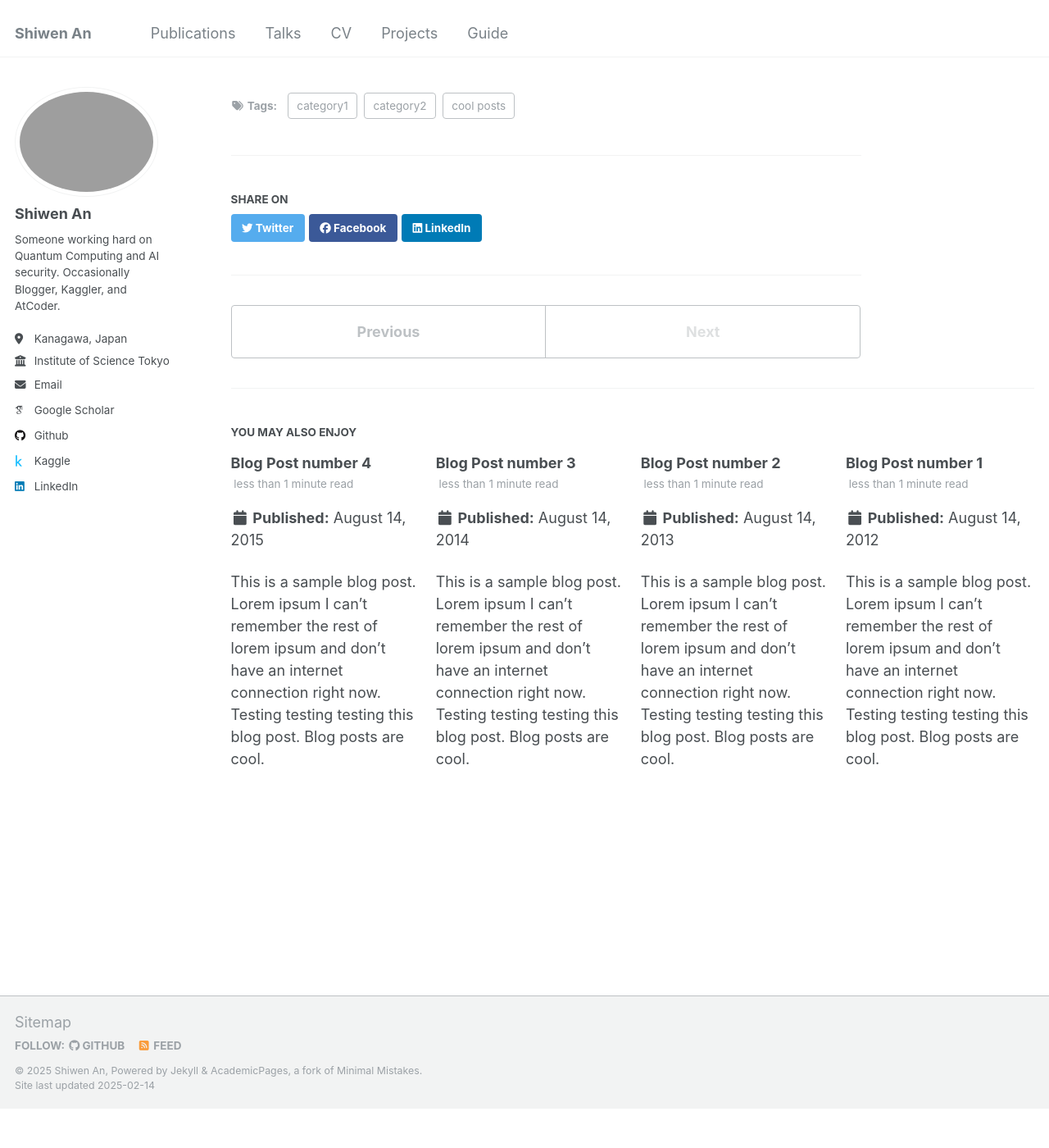
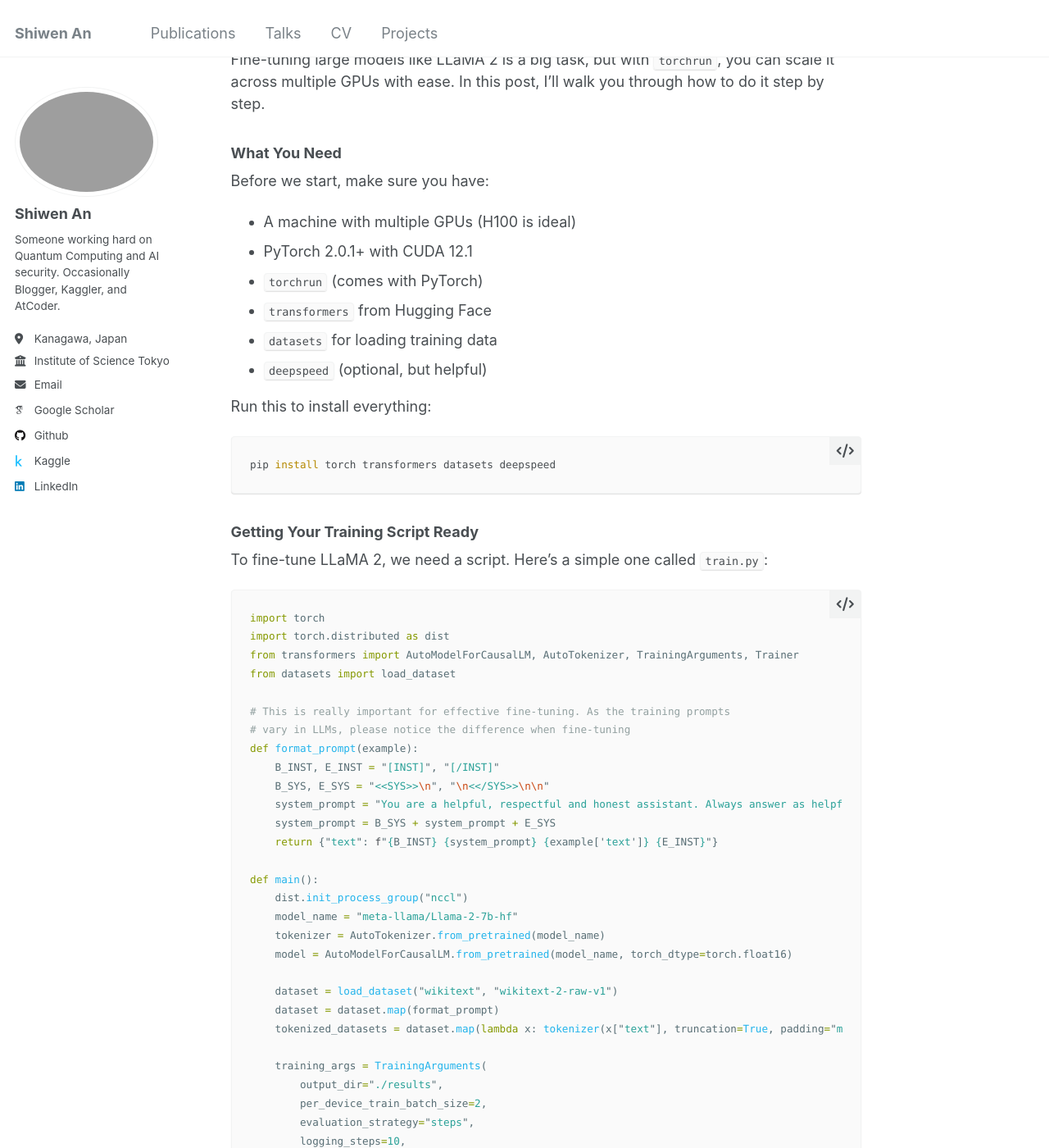
Before and after one commit to zazabap/zazabap.github.io, a Jekyll site: the page built from _posts/2025-02-14-Fine-tune-LLM.md, in a window 1280 px wide and 1400 px high, scrolled down 221 px. Shown: the whole window at 82% size. Built offline with Jekyll 4.4.1, drawn with Linux system fonts in a browser that asks for light colours; some web fonts are replaced; before the commit the page ends 1573 px from its top, so only the background shows below that; some of the changed text lies outside the part shown.

Commit message:
Update the personal website to make it less messy

````diff
--- a/_data/navigation.yml
+++ b/_data/navigation.yml
@@ -23,5 +23,5 @@ main:
   - title: "Projects"
     url: /year-archive/
 
-  - title: "Guide"
-    url: /markdown/
+  # - title: "Guide"
+  #   url: /markdown/
--- a/_posts/2012-08-14-blog-post-1.md
+++ /dev/null
@@ -1,20 +0,0 @@
----
-title: 'Blog Post number 1'
-date: 2012-08-14
-permalink: /posts/2012/08/blog-post-1/
-tags:
-  - cool posts
-  - category1
-  - category2
----
-
-This is a sample blog post. Lorem ipsum I can't remember the rest of lorem ipsum and don't have an internet connection right now. Testing testing testing this blog post. Blog posts are cool.
-
-Headings are cool
-======
-
-You can have many headings
-======
-
-Aren't headings cool?
-------
--- a/_posts/2013-08-14-blog-post-2.md
+++ /dev/null
@@ -1,20 +0,0 @@
----
-title: 'Blog Post number 2'
-date: 2013-08-14
-permalink: /posts/2013/08/blog-post-2/
-tags:
-  - cool posts
-  - category1
-  - category2
----
-
-This is a sample blog post. Lorem ipsum I can't remember the rest of lorem ipsum and don't have an internet connection right now. Testing testing testing this blog post. Blog posts are cool.
-
-Headings are cool
-======
-
-You can have many headings
-======
-
-Aren't headings cool?
-------
--- a/_posts/2014-08-14-blog-post-3.md
+++ /dev/null
@@ -1,20 +0,0 @@
----
-title: 'Blog Post number 3'
-date: 2014-08-14
-permalink: /posts/2014/08/blog-post-3/
-tags:
-  - cool posts
-  - category1
-  - category2
----
-
-This is a sample blog post. Lorem ipsum I can't remember the rest of lorem ipsum and don't have an internet connection right now. Testing testing testing this blog post. Blog posts are cool.
-
-Headings are cool
-======
-
-You can have many headings
-======
-
-Aren't headings cool?
-------
--- /dev/null
+++ b/_posts/2025-02-14-Fine-tune-LLM.md
@@ -0,0 +1,101 @@
+---
+title: 'Future Blog Post'
+date: 2025-02-14
+permalink: /posts/2012/08/blog-post-4/
+tags:
+  - pyTorch
+  - Parallel Computing
+  - AI Infrastructure
+  - Fine-tuning
+---
+Fine-Tuning LLaMA 2 with `torchrun`
+
+Fine-tuning large models like LLaMA 2 is a big task, but with `torchrun`, you can scale it across multiple GPUs with ease. In this post, I’ll walk you through how to do it step by step.
+
+### What You Need
+
+Before we start, make sure you have:
+- A machine with multiple GPUs (H100 is ideal)
+- PyTorch 2.0.1+ with CUDA 12.1
+- `torchrun` (comes with PyTorch)
+- `transformers` from Hugging Face
+- `datasets` for loading training data
+- `deepspeed` (optional, but helpful)
+
+Run this to install everything:
+```bash
+pip install torch transformers datasets deepspeed
+```
+
+### Getting Your Training Script Ready
+
+To fine-tune LLaMA 2, we need a script. Here’s a simple one called `train.py`:
+
+```python
+import torch
+import torch.distributed as dist
+from transformers import AutoModelForCausalLM, AutoTokenizer, TrainingArguments, Trainer
+from datasets import load_dataset
+
+# This is really important for effective fine-tuning. As the training prompts
+# vary in LLMs, please notice the difference when fine-tuning
+def format_prompt(example):
+    B_INST, E_INST = "[INST]", "[/INST]"
+    B_SYS, E_SYS = "<<SYS>>\n", "\n<</SYS>>\n\n"
+    system_prompt = "You are a helpful, respectful and honest assistant. Always answer as helpfully as possible, while being safe."
+    system_prompt = B_SYS + system_prompt + E_SYS
+    return {"text": f"{B_INST} {system_prompt} {example['text']} {E_INST}"}
+
+def main():
+    dist.init_process_group("nccl")
+    model_name = "meta-llama/Llama-2-7b-hf"
+    tokenizer = AutoTokenizer.from_pretrained(model_name)
+    model = AutoModelForCausalLM.from_pretrained(model_name, torch_dtype=torch.float16)
+
+    dataset = load_dataset("wikitext", "wikitext-2-raw-v1")
+    dataset = dataset.map(format_prompt)
+    tokenized_datasets = dataset.map(lambda x: tokenizer(x["text"], truncation=True, padding="max_length", max_length=512), batched=True)
+
+    training_args = TrainingArguments(
+        output_dir="./results",
+        per_device_train_batch_size=2,
+        evaluation_strategy="steps",
+        logging_steps=10,
+        save_steps=500,
+        learning_rate=2e-5,
+        num_train_epochs=3,
+        weight_decay=0.01,
+        report_to="none",
+        ddp_find_unused_parameters=False
+    )
+
+    trainer = Trainer(
+        model=model,
+        args=training_args,
+        train_dataset=tokenized_datasets["train"],
+        eval_dataset=tokenized_datasets["validation"]
+    )
+
+    trainer.train()
+    dist.destroy_process_group()
+
+if __name__ == "__main__":
+    main()
+```
+
+### Running the Training
+
+Now comes the fun part—running it. If you have multiple GPUs, use this:
+```bash
+torchrun --nproc_per_node=4 --master_port=29500 train.py
+```
+Here’s what’s happening:
+- `--nproc_per_node=4`: Uses 4 GPUs
+- `--master_port=29500`: The port for communication
+
+If you’re training across multiple nodes, set up environment variables:
+```bash
+MASTER_ADDR="<master-node-ip>" MASTER_PORT=29500 RANK=<node-rank> WORLD_SIZE=<total-nodes> torchrun --nproc_per_node=4 train.py
+```
+
+This approach ensures that LLaMA 2 is fine-tuned with properly formatted prompts, aligning with the model's training methodology. For better efficiency, try `deepspeed` or gradient checkpointing. Good luck!
--- a/_posts/2199-01-01-future-post.md
+++ /dev/null
@@ -1,11 +0,0 @@
----
-title: 'Future Blog Post'
-date: 2199-01-01
-permalink: /posts/2012/08/blog-post-4/
-tags:
-  - cool posts
-  - category1
-  - category2
----
-
-This post will show up by default. To disable scheduling of future posts, edit `config.yml` and set `future: false`.
````
Also changed, not shown: _pages/about.md (+7 -0 lines), _pages/cv.md (+2 -2 lines), _posts/2015-08-14-blog-post-4.md (deleted, +0 -20 lines), 1 other file.
